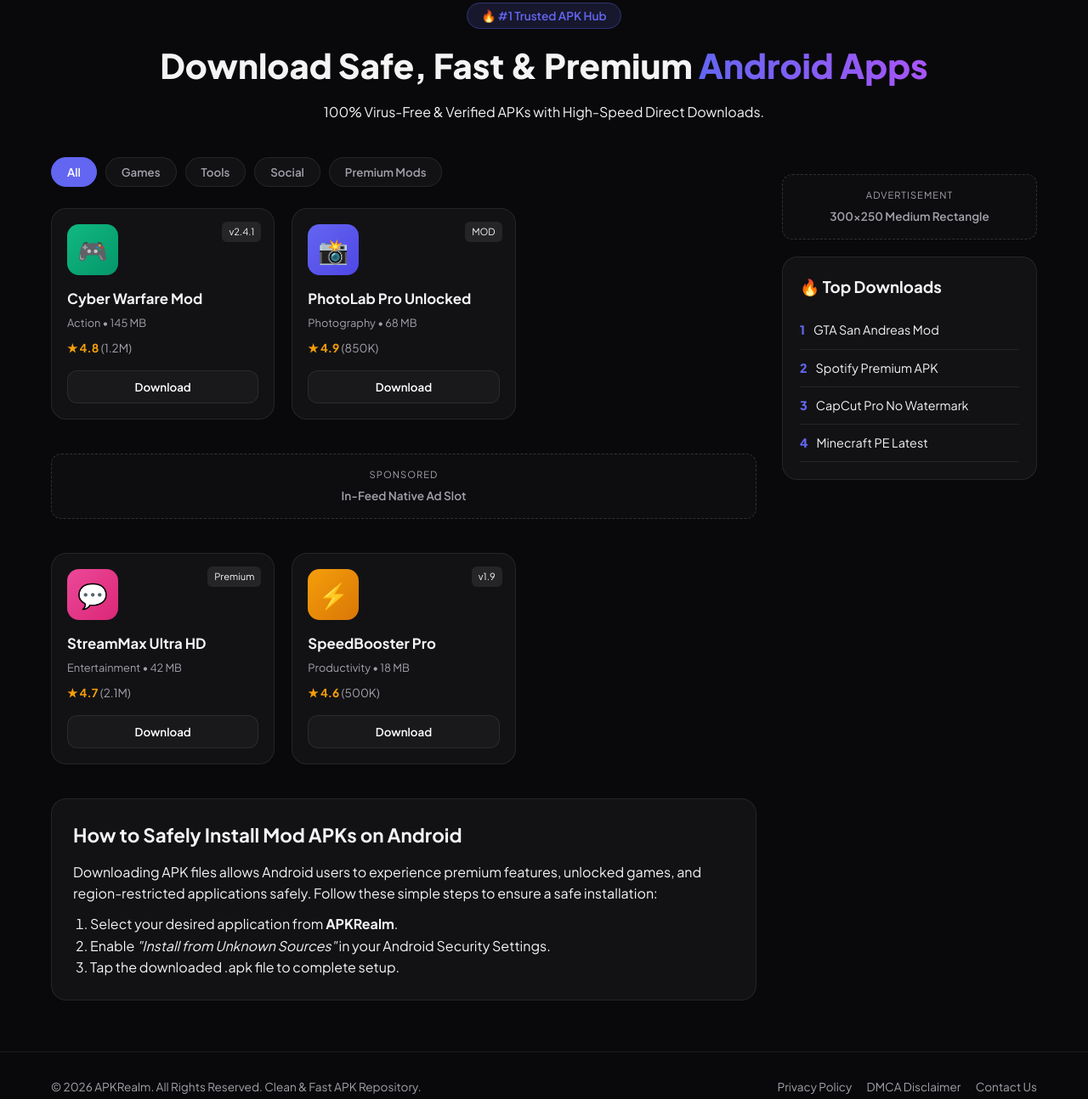
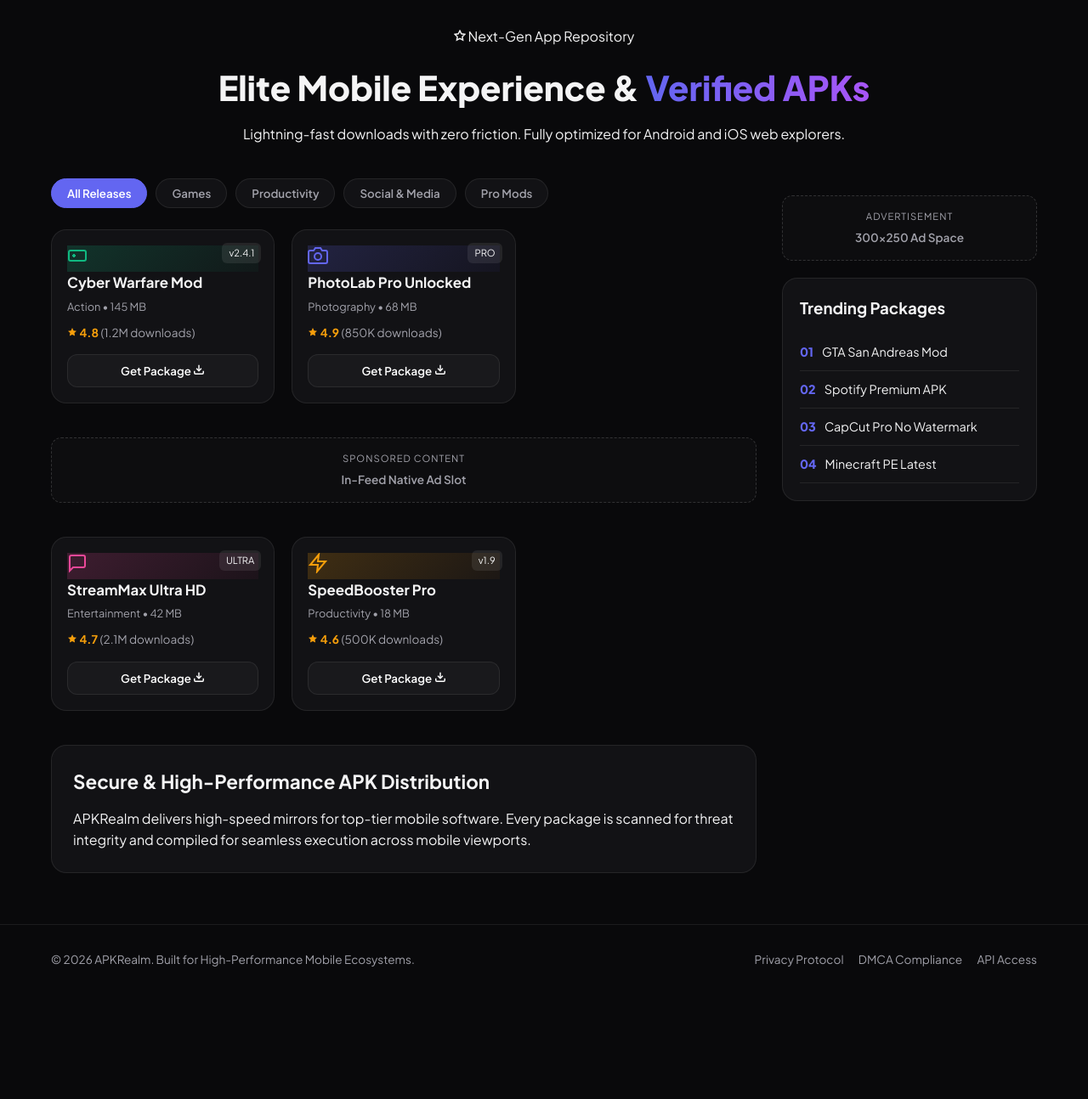
Before and after one commit to DevXoraOfficial/apk-realm, a plain HTML site: page index.html in a window 1280 px wide. Shown: the part 228-1522 px from the top of the page at 85% size. After the commit the page ends 1399 px from the top, so only its background shows below. Drawn offline with Linux system fonts and the light colour scheme.

Commit message:
Update index.html

```diff
--- a/index.html
+++ b/index.html
@@ -3,14 +3,8 @@
 <head>
     <meta charset="UTF-8">
     <meta name="viewport" content="width=device-width, initial-scale=1.0">
-    <!-- SEO Meta Tags -->
-    <title>ApkRealm - Download Free Premium Mod APKs & Apps</title>
-    <meta name="description" content="Download 100% safe, verified, and free Mod APKs, Android Apps, and Premium Games with high-speed direct downloads.">
-    <meta name="keywords" content="apk download, mod apks, free android games, premium apps, direct apk download">
-    <meta name="robots" content="index, follow">
-    <link rel="canonical" href="https://yourdomain.com/">
-
-    <!-- Fonts & Icons -->
+    <title>APKRealm - Premium Verified Apps & Mod APKs</title>
+    <meta name="description" content="Download secure, high-speed, verified Android apps and premium mod APKs with an elite mobile experience.">
     <link rel="preconnect" href="https://fonts.googleapis.com">
     <link rel="preconnect" href="https://fonts.gstatic.com" crossorigin>
     <link href="https://fonts.googleapis.com/css2?family=Plus+Jakarta+Sans:wght@300;400;500;600;700;800&display=swap" rel="stylesheet">
@@ -18,21 +12,28 @@
 </head>
 <body>
 
+    <!-- Top Notification Bar -->
+    <div class="top-announcement">
+        <span>⚡ 100% Verified Secure Packages • Fast Direct Downloads</span>
+    </div>
+
     <!-- Header / Navbar -->
     <header class="navbar">
         <div class="container nav-container">
             <a href="#" class="logo">
-                <span class="logo-icon">⚡</span>
+                <div class="logo-mark">
+                    <svg width="20" height="20" viewBox="0 0 24 24" fill="none" stroke="currentColor" stroke-width="2.5" stroke-linecap="round" stroke-linejoin="round"><path d="M13 2L3 14h9l-1 8 10-12h-9l1-8z"></path></svg>
+                </div>
                 <span class="logo-text">APK<span class="highlight">Realm</span></span>
             </a>
 
             <div class="search-box">
-                <input type="text" id="searchInput" placeholder="Search Apps, Games, Mods...">
-                <button class="search-btn">🔍</button>
+                <svg class="search-icon" width="16" height="16" viewBox="0 0 24 24" fill="none" stroke="currentColor" stroke-width="2.5"><circle cx="11" cy="11" r="8"></circle><line x1="21" y1="21" x2="16.65" y2="16.65"></line></svg>
+                <input type="text" id="searchInput" placeholder="Explore apps, tools, games...">
             </div>
 
             <nav class="nav-links">
-                <a href="#" class="active">Home</a>
+                <a href="#" class="active">Discover</a>
                 <a href="#apps">Apps</a>
                 <a href="#games">Games</a>
                 <a href="#trending">Trending</a>
@@ -40,11 +41,10 @@
         </div>
     </header>
 
-    <!-- Header Top Ad Unit -->
+    <!-- Header Ad Unit -->
     <div class="container ad-banner-wrapper">
         <div class="ad-slot top-ad">
             <span class="ad-label">Advertisement</span>
-            <!-- Paste Google AdSense / Ad Code Here -->
             <div class="ad-placeholder">728x90 Leaderboard Ad Space</div>
         </div>
     </div>
@@ -52,9 +52,12 @@
     <!-- Hero Section -->
     <section class="hero container">
         <div class="hero-content">
-            <span class="badge">🔥 #1 Trusted APK Hub</span>
-            <h1>Download Safe, Fast & Premium <span class="glow-text">Android Apps</span></h1>
-            <p>100% Virus-Free & Verified APKs with High-Speed Direct Downloads.</p>
+            <div class="hero-badge">
+                <svg width="14" height="14" viewBox="0 0 24 24" fill="none" stroke="currentColor" stroke-width="2.5"><polygon points="12 2 15.09 8.26 22 9.27 17 14.14 18.18 21.02 12 17.77 5.82 21.02 7 14.14 2 9.27 8.91 8.26 12 2"></polygon></svg>
+                <span>Next-Gen App Repository</span>
+            </div>
+            <h1>Elite Mobile Experience & <span class="glow-text">Verified APKs</span></h1>
+            <p>Lightning-fast downloads with zero friction. Fully optimized for Android and iOS web explorers.</p>
         </div>
     </section>
 
@@ -64,11 +67,11 @@
 
             <!-- Category Filter Tabs -->
             <div class="category-tabs">
-                <button class="tab-btn active" data-filter="all">All</button>
+                <button class="tab-btn active" data-filter="all">All Releases</button>
                 <button class="tab-btn" data-filter="games">Games</button>
-                <button class="tab-btn" data-filter="tools">Tools</button>
-                <button class="tab-btn" data-filter="social">Social</button>
-                <button class="tab-btn" data-filter="premium">Premium Mods</button>
+                <button class="tab-btn" data-filter="tools">Productivity</button>
+                <button class="tab-btn" data-filter="social">Social & Media</button>
+                <button class="tab-btn" data-filter="premium">Pro Mods</button>
             </div>
 
             <!-- Apps Grid -->
@@ -77,85 +80,112 @@
                 <!-- App Card 1 -->
                 <article class="app-card" data-category="games">
                     <div class="app-badge">v2.4.1</div>
-                    <div class="app-icon" style="background: linear-gradient(135deg, #10b981, #059669);">🎮</div>
+                    <div class="app-icon-box" style="background: linear-gradient(135deg, rgba(16, 185, 129, 0.2), rgba(5, 150, 105, 0.05)); color: #10b981;">
+                        <svg width="24" height="24" viewBox="0 0 24 24" fill="none" stroke="currentColor" stroke-width="2"><rect x="2" y="6" width="20" height="12" rx="2"></rect><path d="M6 12h4m-2-2v4m10-2h.01M17 11h.01"></path></svg>
+                    </div>
                     <div class="app-details">
                         <h3>Cyber Warfare Mod</h3>
                         <span class="app-meta">Action • 145 MB</span>
-                        <div class="rating">★ 4.8 <span class="downloads">(1.2M)</span></div>
+                        <div class="rating">
+                            <svg width="12" height="12" viewBox="0 0 24 24" fill="currentColor"><polygon points="12 2 15.09 8.26 22 9.27 17 14.14 18.18 21.02 12 17.77 5.82 21.02 7 14.14 2 9.27 8.91 8.26 12 2"></polygon></svg>
+                            4.8 <span class="downloads">(1.2M downloads)</span>
+                        </div>
                     </div>
-                    <button class="dl-btn" onclick="openDownloadModal('Cyber Warfare Mod', '145 MB', '2.4.1')">Download</button>
+                    <button class="dl-btn" onclick="openDownloadModal('Cyber Warfare Mod', '145 MB', '2.4.1')">
+                        <span>Get Package</span>
+                        <svg width="14" height="14" viewBox="0 0 24 24" fill="none" stroke="currentColor" stroke-width="2.5"><path d="M21 15v4a2 2 0 0 1-2 2H5a2 2 0 0 1-2-2v-4"></path><polyline points="7 10 12 15 17 10"></polyline><line x1="12" y1="15" x2="12" y2="3"></line></svg>
+                    </button>
                 </article>
 
                 <!-- App Card 2 -->
                 <article class="app-card" data-category="tools">
-                    <div class="app-badge">MOD</div>
-                    <div class="app-icon" style="background: linear-gradient(135deg, #6366f1, #4f46e5);">📸</div>
+                    <div class="app-badge">PRO</div>
+                    <div class="app-icon-box" style="background: linear-gradient(135deg, rgba(99, 102, 241, 0.2), rgba(79, 70, 229, 0.05)); color: #6366f1;">
+                        <svg width="24" height="24" viewBox="0 0 24 24" fill="none" stroke="currentColor" stroke-width="2"><path d="M23 19a2 2 0 0 1-2 2H3a2 2 0 0 1-2-2V8a2 2 0 0 1 2-2h4l2-3h6l2 3h4a2 2 0 0 1 2 2z"></path><circle cx="12" cy="13" r="4"></circle></svg>
+                    </div>
                     <div class="app-details">
                         <h3>PhotoLab Pro Unlocked</h3>
                         <span class="app-meta">Photography • 68 MB</span>
-                        <div class="rating">★ 4.9 <span class="downloads">(850K)</span></div>
+                        <div class="rating">
+                            <svg width="12" height="12" viewBox="0 0 24 24" fill="currentColor"><polygon points="12 2 15.09 8.26 22 9.27 17 14.14 18.18 21.02 12 17.77 5.82 21.02 7 14.14 2 9.27 8.91 8.26 12 2"></polygon></svg>
+                            4.9 <span class="downloads">(850K downloads)</span>
+                        </div>
                     </div>
-                    <button class="dl-btn" onclick="openDownloadModal('PhotoLab Pro Unlocked', '68 MB', '5.1.0')">Download</button>
+                    <button class="dl-btn" onclick="openDownloadModal('PhotoLab Pro Unlocked', '68 MB', '5.1.0')">
+                        <span>Get Package</span>
+                        <svg width="14" height="14" viewBox="0 0 24 24" fill="none" stroke="currentColor" stroke-width="2.5"><path d="M21 15v4a2 2 0 0 1-2 2H5a2 2 0 0 1-2-2v-4"></path><polyline points="7 10 12 15 17 10"></polyline><line x1="12" y1="15" x2="12" y2="3"></line></svg>
+                    </button>
                 </article>
 
                 <!-- In-Feed Ad Unit -->
                 <div class="ad-slot infeed-ad">
-                    <span class="ad-label">Sponsored</span>
+                    <span class="ad-label">Sponsored Content</span>
                     <div class="ad-placeholder">In-Feed Native Ad Slot</div>
                 </div>
 
                 <!-- App Card 3 -->
                 <article class="app-card" data-category="social">
-                    <div class="app-badge">Premium</div>
-                    <div class="app-icon" style="background: linear-gradient(135deg, #ec4899, #db2777);">💬</div>
+                    <div class="app-badge">ULTRA</div>
+                    <div class="app-icon-box" style="background: linear-gradient(135deg, rgba(236, 72, 153, 0.2), rgba(219, 39, 119, 0.05)); color: #ec4899;">
+                        <svg width="24" height="24" viewBox="0 0 24 24" fill="none" stroke="currentColor" stroke-width="2"><path d="M21 15a2 2 0 0 1-2 2H7l-4 4V5a2 2 0 0 1 2-2h14a2 2 0 0 1 2 2z"></path></svg>
+                    </div>
                     <div class="app-details">
                         <h3>StreamMax Ultra HD</h3>
                         <span class="app-meta">Entertainment • 42 MB</span>
-                        <div class="rating">★ 4.7 <span class="downloads">(2.1M)</span></div>
+                        <div class="rating">
+                            <svg width="12" height="12" viewBox="0 0 24 24" fill="currentColor"><polygon points="12 2 15.09 8.26 22 9.27 17 14.14 18.18 21.02 12 17.77 5.82 21.02 7 14.14 2 9.27 8.91 8.26 12 2"></polygon></svg>
+                            4.7 <span class="downloads">(2.1M downloads)</span>
+                        </div>
                     </div>
-                    <button class="dl-btn" onclick="openDownloadModal('StreamMax Ultra HD', '42 MB', '3.8.0')">Download</button>
+                    <button class="dl-btn" onclick="openDownloadModal('StreamMax Ultra HD', '42 MB', '3.8.0')">
+                        <span>Get Package</span>
+                        <svg width="14" height="14" viewBox="0 0 24 24" fill="none" stroke="currentColor" stroke-width="2.5"><path d="M21 15v4a2 2 0 0 1-2 2H5a2 2 0 0 1-2-2v-4"></path><polyline points="7 10 12 15 17 10"></polyline><line x1="12" y1="15" x2="12" y2="3"></line></svg>
+                    </button>
                 </article>
 
                 <!-- App Card 4 -->
                 <article class="app-card" data-category="tools">
                     <div class="app-badge">v1.9</div>
-                    <div class="app-icon" style="background: linear-gradient(135deg, #f59e0b, #d97706);">⚡</div>
+                    <div class="app-icon-box" style="background: linear-gradient(135deg, rgba(245, 158, 11, 0.2), rgba(217, 119, 6, 0.05)); color: #f59e0b;">
+                        <svg width="24" height="24" viewBox="0 0 24 24" fill="none" stroke="currentColor" stroke-width="2"><polygon points="13 2 3 14 12 14 11 22 21 10 12 10 13 2"></polygon></svg>
+                    </div>
                     <div class="app-details">
                         <h3>SpeedBooster Pro</h3>
                         <span class="app-meta">Productivity • 18 MB</span>
-                        <div class="rating">★ 4.6 <span class="downloads">(500K)</span></div>
+                        <div class="rating">
+                            <svg width="12" height="12" viewBox="0 0 24 24" fill="currentColor"><polygon points="12 2 15.09 8.26 22 9.27 17 14.14 18.18 21.02 12 17.77 5.82 21.02 7 14.14 2 9.27 8.91 8.26 12 2"></polygon></svg>
+                            4.6 <span class="downloads">(500K downloads)</span>
+                        </div>
                     </div>
-                    <button class="dl-btn" onclick="openDownloadModal('SpeedBooster Pro', '18 MB', '1.9.2')">Download</button>
+                    <button class="dl-btn" onclick="openDownloadModal('SpeedBooster Pro', '18 MB', '1.9.2')">
+                        <span>Get Package</span>
+                        <svg width="14" height="14" viewBox="0 0 24 24" fill="none" stroke="currentColor" stroke-width="2.5"><path d="M21 15v4a2 2 0 0 1-2 2H5a2 2 0 0 1-2-2v-4"></path><polyline points="7 10 12 15 17 10"></polyline><line x1="12" y1="15" x2="12" y2="3"></line></svg>
+                    </button>
                 </article>
 
             </section>
 
-            <!-- SEO Content Section (Crucial for Google #1 Rank) -->
+            <!-- SEO Informational Article -->
             <section class="seo-article">
-                <h2>How to Safely Install Mod APKs on Android</h2>
-                <p>Downloading APK files allows Android users to experience premium features, unlocked games, and region-restricted applications safely. Follow these simple steps to ensure a safe installation:</p>
-                <ol>
-                    <li>Select your desired application from <strong>APKRealm</strong>.</li>
-                    <li>Enable <em>"Install from Unknown Sources"</em> in your Android Security Settings.</li>
-                    <li>Tap the downloaded <code>.apk</code> file to complete setup.</li>
-                </ol>
+                <h2>Secure & High-Performance APK Distribution</h2>
+                <p>APKRealm delivers high-speed mirrors for top-tier mobile software. Every package is scanned for threat integrity and compiled for seamless execution across mobile viewports.</p>
             </section>
         </div>
 
-        <!-- Sidebar for Ads & Trending -->
+        <!-- Sidebar -->
         <aside class="sidebar">
             <div class="ad-slot sidebar-ad">
                 <span class="ad-label">Advertisement</span>
-                <div class="ad-placeholder">300x250 Medium Rectangle</div>
+                <div class="ad-placeholder">300x250 Ad Space</div>
             </div>
 
             <div class="widget trending-widget">
-                <h3>🔥 Top Downloads</h3>
+                <h3>Trending Packages</h3>
                 <ul class="trending-list">
-                    <li><span>1</span> GTA San Andreas Mod</li>
-                    <li><span>2</span> Spotify Premium APK</li>
-                    <li><span>3</span> CapCut Pro No Watermark</li>
-                    <li><span>4</span> Minecraft PE Latest</li>
+                    <li><span>01</span> GTA San Andreas Mod</li>
+                    <li><span>02</span> Spotify Premium APK</li>
+                    <li><span>03</span> CapCut Pro No Watermark</li>
+                    <li><span>04</span> Minecraft PE Latest</li>
                 </ul>
             </div>
         </aside>
@@ -165,17 +195,16 @@
     <div class="modal-overlay" id="downloadModal">
         <div class="modal-card">
             <button class="close-modal" onclick="closeModal()">&times;</button>
-            <h3 id="modalTitle">Downloading App...</h3>
-            <p id="modalInfo">File Size: 0 MB | Version: 1.0</p>
+            <h3 id="modalTitle">Preparing Package...</h3>
+            <p id="modalInfo">Checking package signatures & checksums</p>
 
-            <!-- Modal Ad Unit -->
             <div class="ad-slot modal-ad">
                 <span class="ad-label">Advertisement</span>
-                <div class="ad-placeholder">300x100 Ad Space</div>
+                <div class="ad-placeholder">300x100 Responsive Ad</div>
             </div>
 
             <div class="timer-box" id="timerBox">
-                Your download link will begin in <span id="countdown">5</span>s
+                Secure link generating in <span id="countdown">5</span>s
             </div>
 
             <a href="#" id="directDownloadBtn" class="download-trigger disabled">Please Wait...</a>
@@ -185,11 +214,11 @@
     <!-- Footer -->
     <footer class="footer">
         <div class="container footer-content">
-            <p>&copy; 2026 APKRealm. All Rights Reserved. Clean & Fast APK Repository.</p>
+            <p>&copy; 2026 APKRealm. Built for High-Performance Mobile Ecosystems.</p>
             <div class="footer-links">
-                <a href="#">Privacy Policy</a>
-                <a href="#">DMCA Disclaimer</a>
-                <a href="#">Contact Us</a>
+                <a href="#">Privacy Protocol</a>
+                <a href="#">DMCA Compliance</a>
+                <a href="#">API Access</a>
             </div>
         </div>
     </footer>
```
